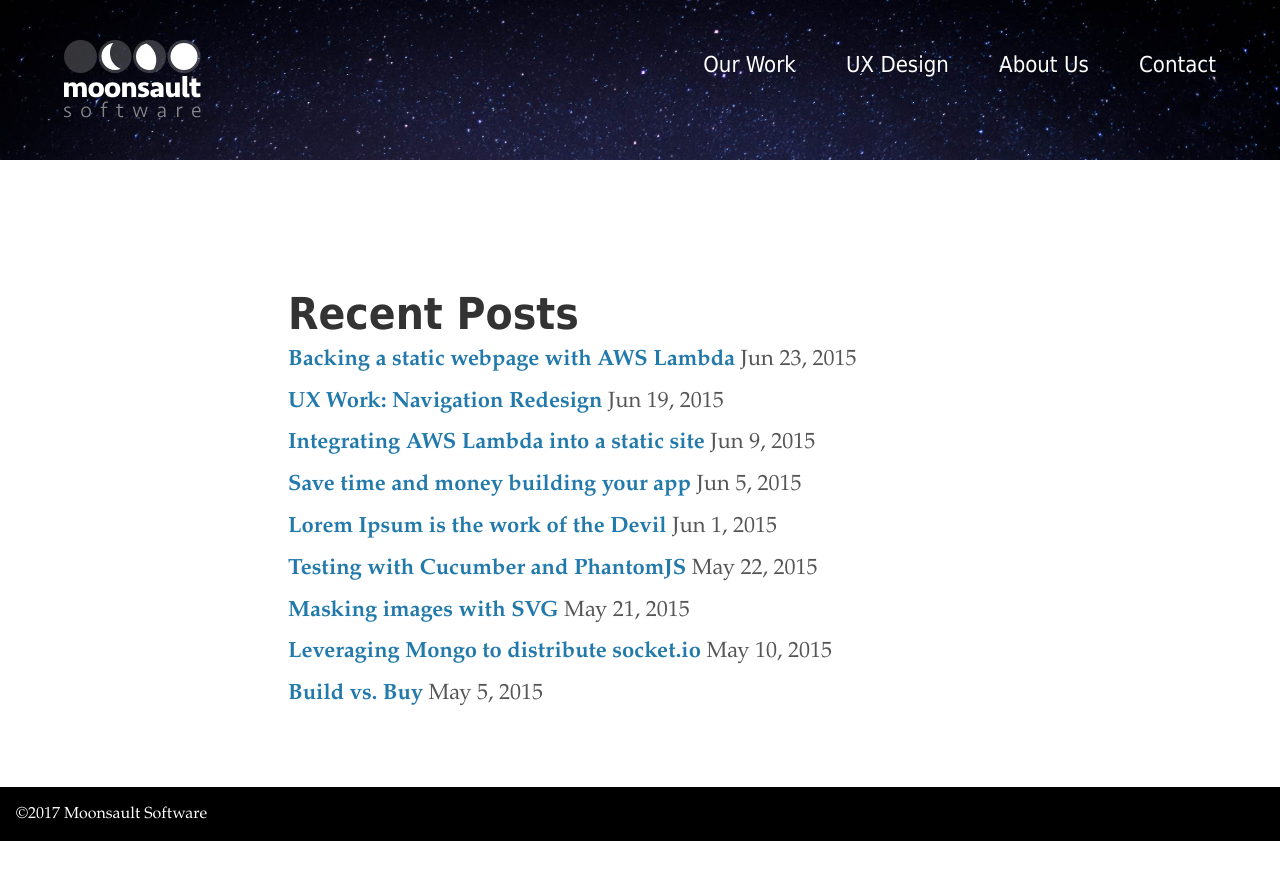
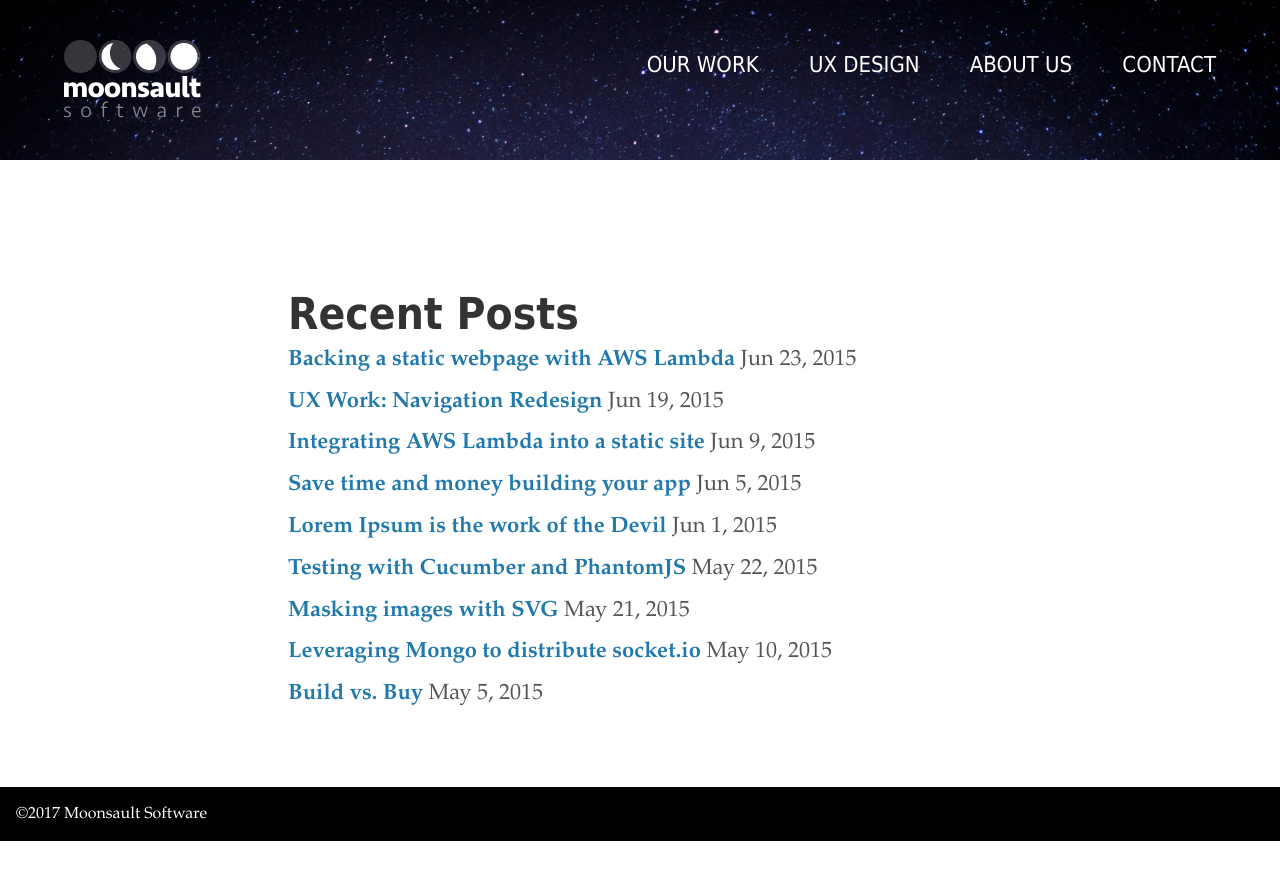
Before and after one commit to moonsaultco/moonsaultco.github.io, a Jekyll site: the page built from blog/index.html, in a window 1280 px wide. Shown: the top 880 px of the page. Built offline with Jekyll 4.4.1, drawn with Linux system fonts in a browser that asks for light colours.

Commit message:
UPPERCASE FTW!

```diff
--- a/_includes/index.scss
+++ b/_includes/index.scss
@@ -57,6 +57,9 @@
 h2 {
 	margin-top: 0;
 }
+.home h2 {
+	text-transform: uppercase;
+}
 
 ul {
 	margin-left: 0;
@@ -100,6 +103,7 @@
 
 	nav {
 		@extend .contrast-font;
+		text-transform: uppercase;
 		//font-weight: bold;
 		a {
 			color: white;
--- a/index.html
+++ b/index.html
@@ -2,6 +2,7 @@
 layout: main
 title: Moonsault Software - Software Consulting in Denver, CO
 excerpt: Software Consulting in Denver, CO. We focus on rapid, high quality delivery and excellent communication.
+class: home
 ---
 <section class="intro">
 
```
